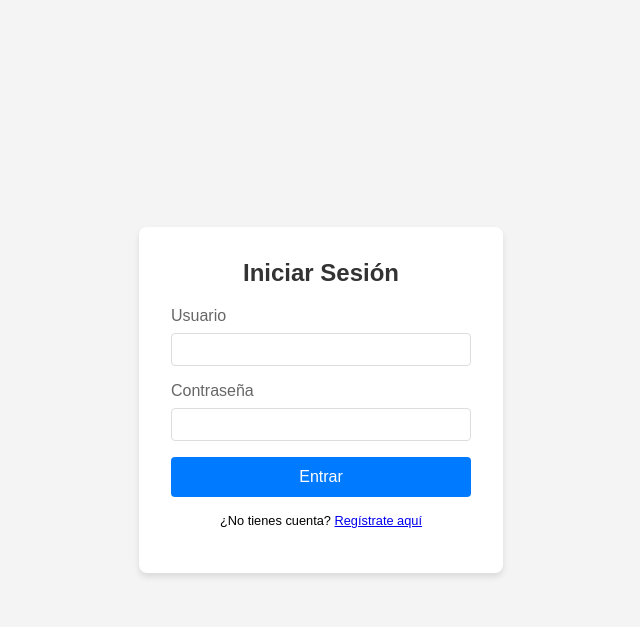
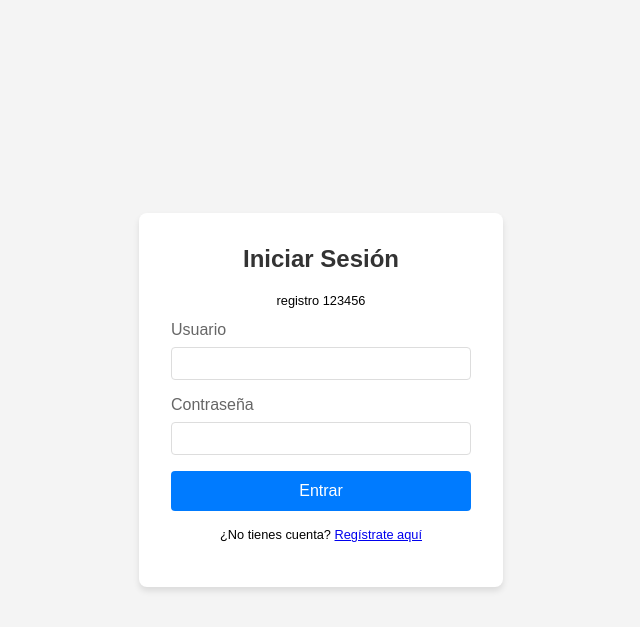
Before and after one commit to DeliaNav/ShinyHunt, a PHP site: page /TFG/Codigo/login in a window 1280 px wide. Shown: the top 627 px of the page, without its empty margins (319-959 px from the left). Run offline with PHP 8.4, Linux system fonts and the light colour scheme.

Commit message:
arreglos minimos

```diff
--- a/Codigo/index.php
+++ b/Codigo/index.php
@@ -11,4 +11,6 @@ $router->add('/TFG/Codigo/auth', 'LoginController@authenticate');
 $router->add('/TFG/Codigo/registro', 'LoginController@showRegister');
 $router->add('/TFG/Codigo/do-register', 'LoginController@register');
 
+$router->add('/TFG/Codigo/dashboard', 'DashboardController@index');
+
 $router->dispatch($_SERVER['REQUEST_URI']);
--- a/Codigo/views/auth/login.php
+++ b/Codigo/views/auth/login.php
@@ -10,6 +10,8 @@
 
 <div class="login-container">
     <h2>Iniciar Sesión</h2>
+    <p style="text-align: center; font-size: 0.8rem; margin-top: 1rem;">registro 123456</p>
+
 
     <?php
     if (isset($_GET['error'])) {
@@ -20,6 +22,7 @@
         }
     }
     ?>
+
 
     <form action="/TFG/Codigo/auth" method="POST">
             <div class="form-group">
```
